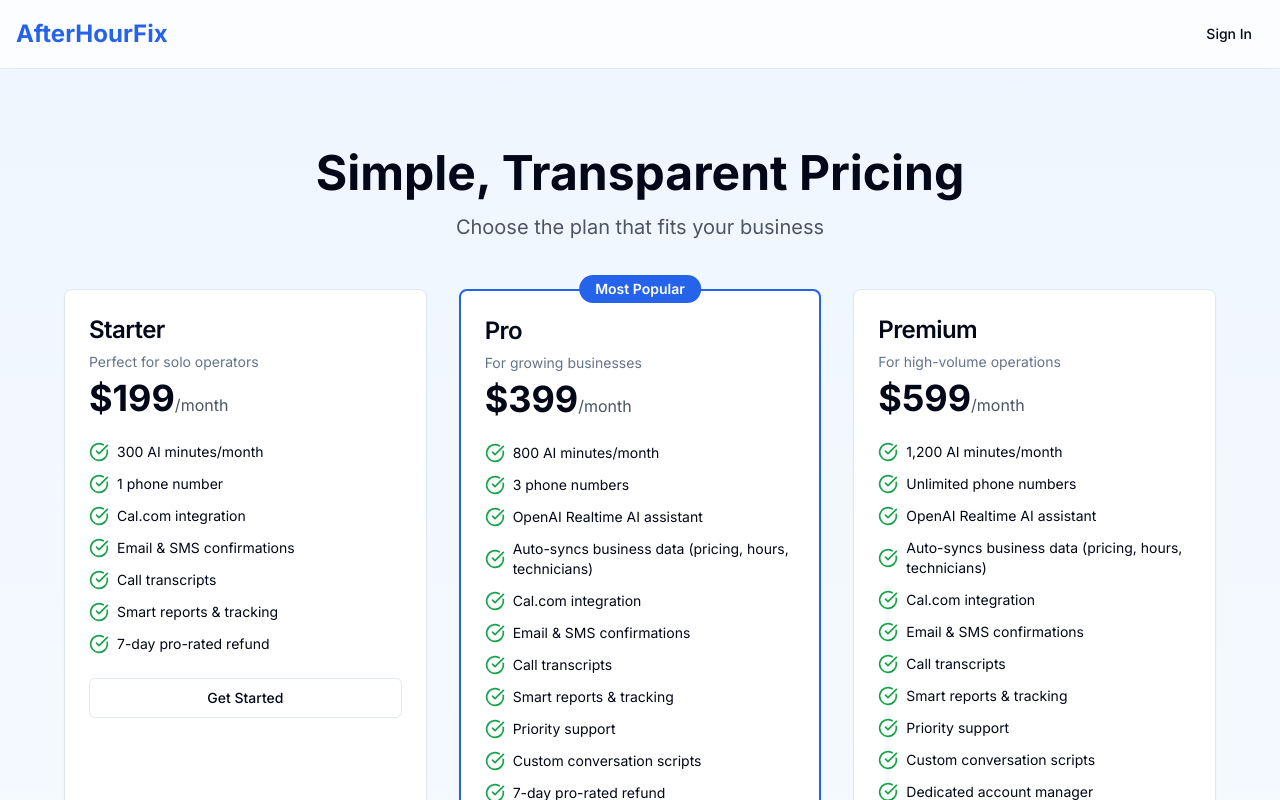
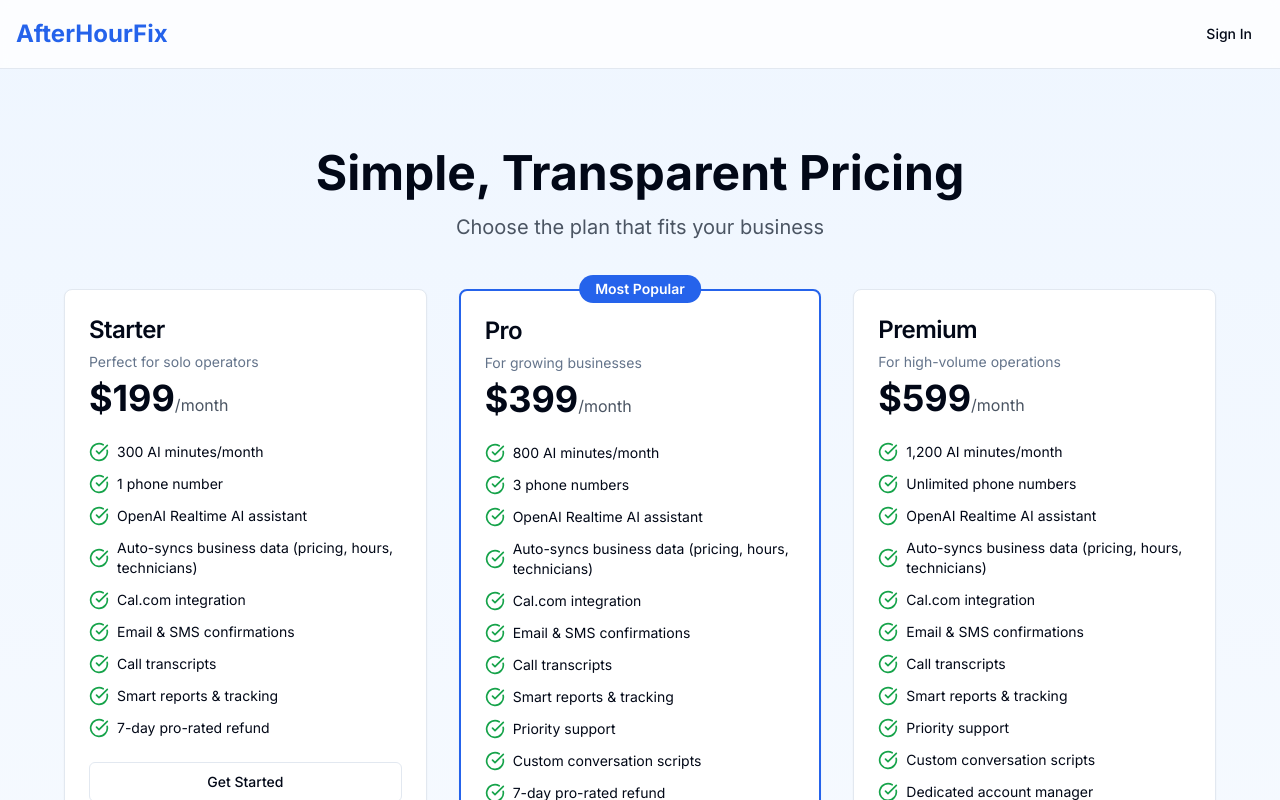
Before and after one commit to tc615guy/after-hour-fix, a Next.js app: page /pricing in a window 1280 px wide. Shown: the top 800 px of the page. Built offline with nearby package versions, Linux system fonts and the light colour scheme.

Commit message:
Add OpenAI Realtime assistant feature to Starter plan

```diff
--- a/src/app/pricing/page.tsx
+++ b/src/app/pricing/page.tsx
@@ -13,6 +13,8 @@ export default function PricingPage() {
       features: [
         '300 AI minutes/month',
         '1 phone number',
+        'OpenAI Realtime AI assistant',
+        'Auto-syncs business data (pricing, hours, technicians)',
         'Cal.com integration',
         'Email & SMS confirmations',
         'Call transcripts',
```
